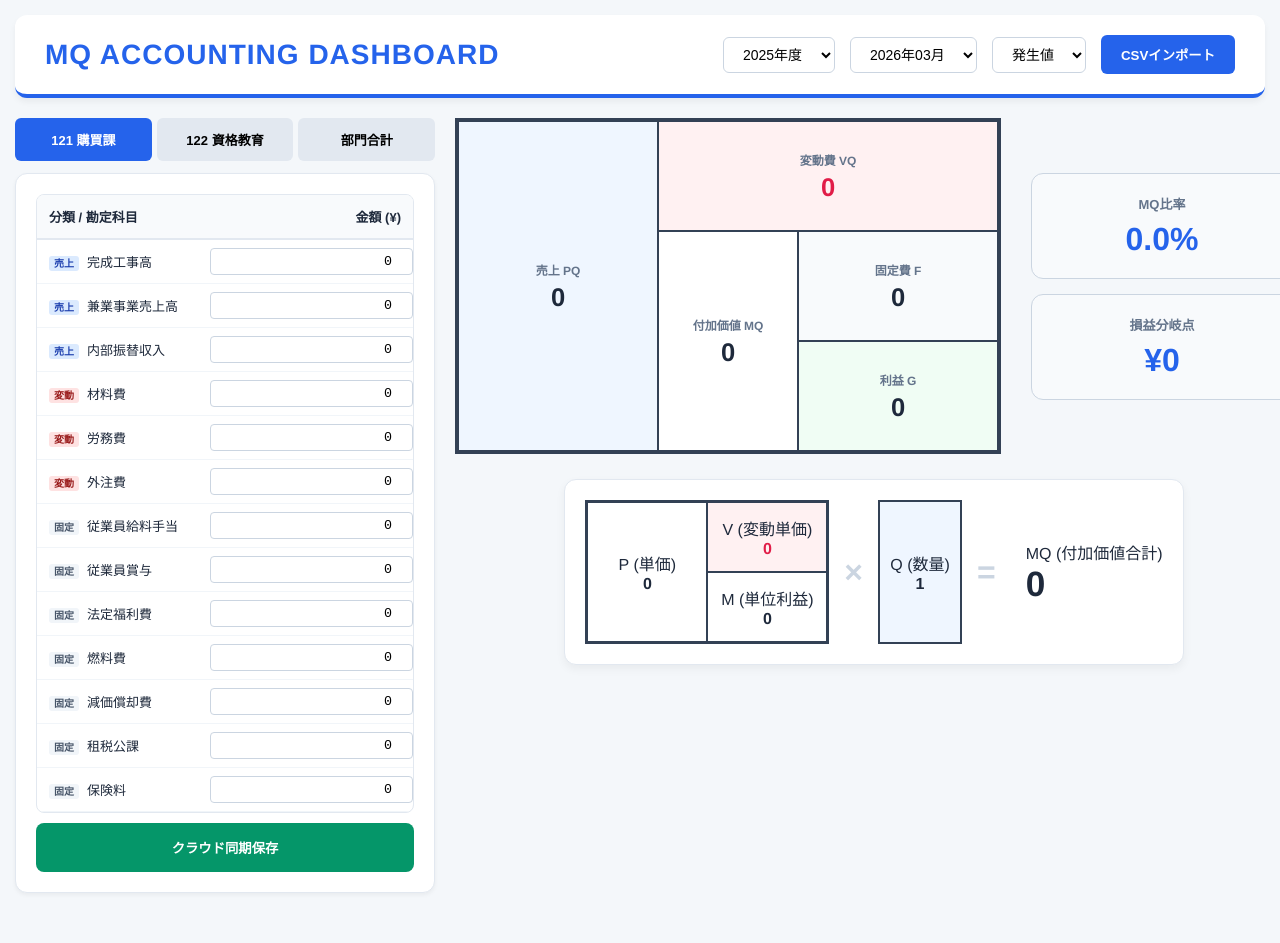
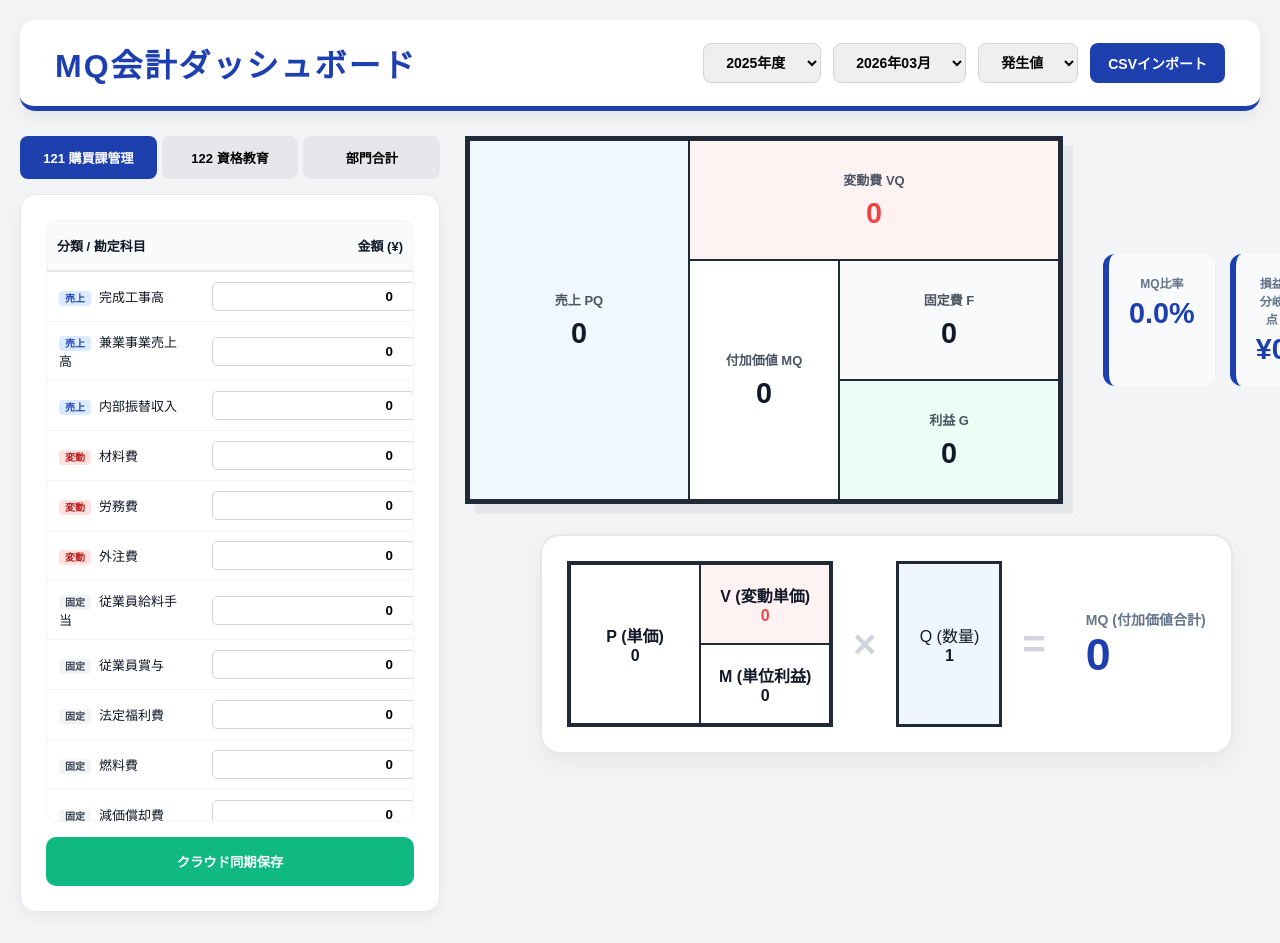
Before and after one commit to YukiHasebe/MQ-Accounting, a plain HTML site: page index.html in a window 1280 px wide. Shown: the top 943 px of the page. Drawn offline with nearby package versions, Linux system fonts and the light colour scheme.

Commit message:
Update index.html

```diff
--- a/index.html
+++ b/index.html
@@ -3,119 +3,114 @@
 <head>
     <meta charset="UTF-8">
     <meta name="viewport" content="width=device-width, initial-scale=1.0">
-    <title>MQ Accounting Dashboard - Copros Executive</title>
+    <title>MQ会計ダッシュボード - 株式会社コプロス</title>
     <script src="https://cdn.jsdelivr.net/npm/chart.js"></script>
     <style>
         :root {
-            --primary: #2563eb;
-            --success: #059669;
-            --danger: #e11d48;
-            --bg: #f4f7fa;
+            --primary: #1e40af;
+            --secondary: #3b82f6;
+            --success: #10b981;
+            --danger: #ef4444;
+            --bg: #f3f4f6;
             --card: #ffffff;
-            --border: #334155;
-            --text: #1e293b;
-            --tag-p: #dbeafe;
-            --tag-v: #fee2e2;
-            --tag-f: #f1f5f9;
+            --border-dark: #1f2937;
+            --text-main: #111827;
         }
 
-        body { font-family: "Helvetica Neue", Arial, sans-serif; background: var(--bg); color: var(--text); margin: 0; padding: 15px; }
-        .container { max-width: 1750px; margin: 0 auto; }
+        body { font-family: "Hiragino Sans", "Meiryo", sans-serif; background: var(--bg); color: var(--text-main); margin: 0; padding: 20px; }
+        .container { max-width: 1800px; margin: 0 auto; }
 
-        /* ヘッダー */
+        /* ヘッダー：プロっぽい重厚感 */
         header {
             display: flex; justify-content: space-between; align-items: center;
-            background: white; padding: 20px 30px; border-radius: 12px; border-bottom: 4px solid var(--primary); margin-bottom: 20px;
-            box-shadow: 0 4px 6px rgba(0,0,0,0.05);
+            background: var(--card); padding: 20px 35px; border-radius: 15px;
+            border-bottom: 5px solid var(--primary); margin-bottom: 25px;
+            box-shadow: 0 4px 15px rgba(0,0,0,0.08);
         }
-        .header-title h1 { margin: 0; font-size: 28px; color: var(--primary); letter-spacing: 1px; }
-        .controls { display: flex; gap: 15px; align-items: center; font-weight: bold; }
-        select { padding: 8px 15px; border-radius: 6px; border: 1px solid #cbd5e1; font-size: 14px; background: #fff; cursor: pointer; }
+        .header-title h1 { margin: 0; font-size: 32px; font-weight: 900; color: var(--primary); letter-spacing: 2px; }
+        .controls { display: flex; gap: 12px; align-items: center; }
+        select, .btn-import { padding: 10px 18px; border-radius: 8px; border: 1px solid #d1d5db; font-weight: bold; font-size: 14px; cursor: pointer; }
+        .btn-import { background: var(--primary); color: white; border: none; transition: 0.2s; }
+        .btn-import:hover { background: #1d4ed8; }
 
-        /* レイアウト */
-        .dashboard-grid { display: grid; grid-template-columns: 420px 1fr 450px; gap: 20px; align-items: start; }
-        .card { background: var(--card); border-radius: 12px; padding: 20px; border: 1px solid #e2e8f0; box-shadow: 0 2px 4px rgba(0,0,0,0.05); }
+        /* 3カラムレイアウト */
+        .dashboard-grid { display: grid; grid-template-columns: 420px 1fr 450px; gap: 25px; }
 
-        /* タブ */
-        .tabs { display: flex; gap: 5px; margin-bottom: 12px; }
-        .tab-btn { flex: 1; padding: 12px; border: none; background: #e2e8f0; cursor: pointer; font-weight: bold; border-radius: 6px; font-size: 13px; transition: 0.2s; }
+        .card { background: var(--card); border-radius: 15px; padding: 25px; border: 1px solid #e5e7eb; box-shadow: 0 5px 15px rgba(0,0,0,0.05); }
+
+        /* 左側：PLテーブル */
+        .tabs { display: flex; gap: 5px; margin-bottom: 15px; }
+        .tab-btn { flex: 1; padding: 12px; border: none; background: #e5e7eb; cursor: pointer; font-weight: 800; border-radius: 8px; font-size: 13px; }
         .tab-btn.active { background: var(--primary); color: white; }
+        .pl-scroll { max-height: 600px; overflow-y: auto; border: 1px solid #f3f4f6; border-radius: 10px; }
+        table { width: 100%; border-collapse: collapse; font-size: 13px; }
+        th { position: sticky; top: 0; background: #f9fafb; padding: 15px 10px; text-align: left; border-bottom: 2px solid #e5e7eb; z-index: 10; }
+        td { padding: 10px 12px; border-bottom: 1px solid #f3f4f6; }
+        input[type="number"] { width: 100%; border: 1px solid #d1d5db; padding: 6px; border-radius: 5px; text-align: right; font-weight: bold; }
+
+        .tag { font-size: 10px; padding: 2px 6px; border-radius: 4px; font-weight: 900; margin-right: 8px; }
+        .tag-p { background: #dbeafe; color: #1e40af; }
+        .tag-v { background: #fee2e2; color: #b91c1c; }
+        .tag-f { background: #f3f4f6; color: #374151; }
 
         /* 中央：巨大MQ図 */
-        .main-visual { display: flex; flex-direction: column; align-items: center; gap: 25px; }
-        .mq-table-large {
-            display: grid; grid-template-columns: 200px 140px 200px;
-            grid-template-rows: repeat(3, 110px); border: 3px solid var(--border); background: white;
+        .main-mq-area { display: flex; flex-direction: column; align-items: center; gap: 30px; }
+        .mq-visual-box {
+            display: grid; grid-template-columns: 220px 150px 220px;
+            grid-template-rows: repeat(3, 120px); border: 4px solid var(--border-dark); background: white;
+            box-shadow: 10px 10px 0px rgba(0,0,0,0.05);
         }
-        .mq-cell { border: 1px solid var(--border); display: flex; flex-direction: column; justify-content: center; align-items: center; text-align: center; }
-        .mq-cell span { font-size: 12px; font-weight: bold; color: #64748b; margin-bottom: 5px; }
-        .mq-cell strong { font-size: 1.6rem; }
+        .mq-c { border: 1px solid var(--border-dark); display: flex; flex-direction: column; justify-content: center; align-items: center; padding: 10px; }
+        .mq-c span { font-size: 13px; font-weight: 900; color: #4b5563; margin-bottom: 8px; }
+        .mq-c strong { font-size: 1.8rem; font-weight: 900; }
 
-        /* 指標：MQ図の横 */
-        .metrics-v { display: flex; flex-direction: column; gap: 15px; }
-        .metric-large { background: #f8fafc; border: 1px solid #cbd5e1; padding: 20px; border-radius: 12px; text-align: center; width: 220px; }
-        .metric-large span { font-size: 13px; color: #64748b; font-weight: bold; }
-        .metric-large strong { display: block; font-size: 2rem; color: var(--primary); margin-top: 8px; }
+        /* PVMQシミュレーター */
+        .pvmq-panel {
+            display: flex; align-items: center; gap: 20px; padding: 25px; background: white;
+            border-radius: 20px; border: 2px solid #e5e7eb; box-shadow: 0 10px 25px rgba(0,0,0,0.05);
+        }
+        .pvm-grid { display: grid; grid-template-columns: 130px 130px; grid-template-rows: 80px 80px; border: 3px solid var(--border-dark); }
+        .pvm-c { border: 1px solid var(--border-dark); display: flex; flex-direction: column; justify-content: center; align-items: center; font-weight: 900; }
+        .q-c { border: 3px solid var(--border-dark); width: 100px; height: 160px; display: flex; flex-direction: column; justify-content: center; align-items: center; background: #eff6ff; }
+        .symbol { font-size: 40px; font-weight: 900; color: #d1d5db; }
 
-        /* PVMQ構造 */
-        .pvmq-executive { display: flex; align-items: center; gap: 15px; padding: 20px; background: #fff; border: 1px solid #e2e8f0; border-radius: 12px; width: fit-content; box-shadow: 0 4px 10px rgba(0,0,0,0.05); }
-        .pvm-grid { display: grid; grid-template-columns: 120px 120px; grid-template-rows: 70px 70px; border: 2px solid var(--border); }
-        .pvm-c { border: 1px solid var(--border); display: flex; flex-direction: column; justify-content: center; align-items: center; background: white; }
-        .q-c { border: 2px solid var(--border); width: 80px; height: 140px; display: flex; flex-direction: column; justify-content: center; align-items: center; background: #eff6ff; }
+        /* 重要指標カード */
+        .kpi-grid { display: grid; grid-template-columns: 1fr 1fr; gap: 15px; width: 100%; }
+        .kpi-card { background: #f8fafc; padding: 20px; border-radius: 12px; border-left: 6px solid var(--primary); text-align: center; }
+        .kpi-card span { font-size: 12px; font-weight: bold; color: #64748b; }
+        .kpi-card strong { display: block; font-size: 1.8rem; color: var(--primary); margin-top: 5px; }
 
-        /* 科目テーブル */
-        .pl-scroll { max-height: 650px; overflow-y: auto; border: 1px solid #e2e8f0; border-radius: 8px; }
-        table { width: 100%; border-collapse: collapse; font-size: 13px; }
-        th { position: sticky; top: 0; background: #f8fafc; padding: 12px; text-align: left; border-bottom: 2px solid #e2e8f0; z-index: 10; }
-        td { padding: 8px 12px; border-bottom: 1px solid #f1f5f9; }
-        .tag { font-size: 10px; padding: 2px 5px; border-radius: 3px; font-weight: bold; margin-right: 8px; }
-        .tag-p { background: var(--tag-p); color: #1e40af; }
-        .tag-v { background: var(--tag-v); color: #991b1b; }
-        .tag-f { background: var(--tag-f); color: #475569; }
-        input[type="number"] { width: 100%; border: 1px solid #cbd5e1; padding: 5px; border-radius: 4px; text-align: right; font-family: monospace; }
-
-        /* 講習数入力 */
-        .q-panel { display: grid; grid-template-columns: repeat(5, 1fr); gap: 8px; background: #eff6ff; padding: 12px; border-radius: 8px; margin-bottom: 15px; border: 1px solid #bfdbfe; }
-        .q-panel label { font-size: 10px; font-weight: bold; display: block; text-align: center; color: var(--primary); }
-        .q-panel input { width: 90%; font-weight: bold; text-align: center; display: block; margin: 3px auto; border: 1px solid #bfdbfe; }
-
-        .btn-import { background: var(--primary); color: white; border: none; padding: 10px 20px; border-radius: 6px; cursor: pointer; font-weight: bold; }
+        /* Q入力パネル */
+        .q-entry { display: grid; grid-template-columns: repeat(5, 1fr); gap: 10px; background: #f0f9ff; padding: 15px; border-radius: 10px; margin-bottom: 15px; border: 1px solid #bae6fd; }
+        .q-entry label { font-size: 11px; font-weight: 900; color: #0369a1; text-align: center; display: block; }
+        .q-entry input { width: 90%; text-align: center; font-weight: bold; border-radius: 4px; border: 1px solid #7dd3fc; margin-top: 5px; }
     </style>
 </head>
 <body>
 
 <div class="container">
     <header>
-        <div class="header-title">
-            <h1>MQ ACCOUNTING DASHBOARD</h1>
-        </div>
+        <div class="header-title"><h1>MQ会計ダッシュボード</h1></div>
         <div class="controls">
-            <select id="yearSel" onchange="calculate()">
-                <option value="2025">2025年度</option><option value="2024">2024年度</option>
-                <option value="2023">2023年度</option><option value="2022">2022年度</option>
-            </select>
-            <select id="monthSel" onchange="calculate()">
-                <option value="3">2026年03月</option><option value="4">2026年04月</option>
-            </select>
-            <select id="calcType" onchange="calculate()">
-                <option value="発生">発生値</option><option value="累計">累計値</option>
-            </select>
+            <select id="yearSel" onchange="calculate()"><option>2025年度</option><option>2024年度</option></select>
+            <select id="monthSel" onchange="calculate()"><option value="3">2026年03月</option></select>
+            <select id="calcType" onchange="calculate()"><option value="発生">発生値</option><option value="累計">累計値</option></select>
             <button class="btn-import" onclick="document.getElementById('csvIn').click()">CSVインポート</button>
             <input type="file" id="csvIn" style="display:none" accept=".csv">
         </div>
     </header>
 
     <div class="dashboard-grid">
-        <!-- 左：科目データ -->
+        <!-- 左：詳細データ -->
         <section>
             <div class="tabs">
-                <button class="tab-btn active" onclick="setDept('121', this)">121 購買課</button>
+                <button class="tab-btn active" onclick="setDept('121', this)">121 購買課管理</button>
                 <button class="tab-btn" onclick="setDept('122', this)">122 資格教育</button>
                 <button class="tab-btn" onclick="setDept('Total', this)">部門合計</button>
             </div>
             <div class="card">
                 <div id="q-area" style="display:none;">
-                    <div class="q-panel">
+                    <div class="q-entry">
                         <div><label>玉掛</label><input type="number" class="qin" value="32" oninput="calculate()"></div>
                         <div><label>クレーン</label><input type="number" class="qin" value="15" oninput="calculate()"></div>
                         <div><label>フォーク</label><input type="number" class="qin" value="60" oninput="calculate()"></div>
@@ -129,49 +124,52 @@
                         <tbody id="pl-body"></tbody>
                     </table>
                 </div>
-                <button style="background:var(--success); color:white; border:none; padding:15px; width:100%; border-radius:8px; font-weight:bold; margin-top:10px; cursor:pointer;" onclick="alert('クラウド保存しました')">
+                <button style="background:var(--success); color:white; border:none; padding:15px; width:100%; border-radius:10px; font-weight:900; margin-top:15px; cursor:pointer;" onclick="alert('Firebaseに同期しました')">
                     クラウド同期保存
                 </button>
             </div>
         </section>
 
-        <!-- 中央：大型MQ図 -->
-        <section class="main-visual">
-            <div style="display: flex; gap: 30px; align-items: center;">
-                <div class="mq-table-large">
-                    <div class="mq-cell" style="grid-row: span 3; background:#eff6ff;"><span>売上 PQ</span><strong id="m-pq">0</strong></div>
-                    <div class="mq-cell" style="grid-column: span 2; background:#fff1f2;"><span>変動費 VQ</span><strong id="m-vq" style="color:var(--danger)">0</strong></div>
-                    <div class="mq-cell" style="grid-row: span 2; background:#ffffff;"><span>付加価値 MQ</span><strong id="m-mq">0</strong></div>
-                    <div class="mq-cell" style="background:#f8fafc;"><span>固定費 F</span><strong id="m-f">0</strong></div>
-                    <div class="mq-cell" id="g-box"><span>利益 G</span><strong id="m-g">0</strong></div>
+        <!-- 中央：メインビジュアル -->
+        <section class="main-mq-area">
+            <div style="display: flex; gap: 40px; align-items: center;">
+                <div class="mq-visual-box">
+                    <div class="mq-c" style="grid-row: span 3; background:#f0f7ff;"><span>売上 PQ</span><strong id="m-pq">0</strong></div>
+                    <div class="mq-c" style="grid-column: span 2; background:#fef2f2;"><span>変動費 VQ</span><strong id="m-vq" style="color:var(--danger)">0</strong></div>
+                    <div class="mq-c" style="grid-row: span 2; background:#ffffff;"><span>付加価値 MQ</span><strong id="m-mq">0</strong></div>
+                    <div class="mq-c" style="background:#f9fafb;"><span>固定費 F</span><strong id="m-f">0</strong></div>
+                    <div class="mq-c" id="g-box"><span>利益 G</span><strong id="m-g">0</strong></div>
                 </div>
-                <div class="metrics-v">
-                    <div class="metric-large"><span>MQ比率</span><strong id="id-ratio">0%</strong></div>
-                    <div class="metric-large"><span>損益分岐点</span><strong id="id-be">¥0</strong></div>
+                <div class="kpi-grid">
+                    <div class="kpi-card"><span>MQ比率</span><strong id="id-ratio">0%</strong></div>
+                    <div class="kpi-card"><span>損益分岐点</span><strong id="id-be">¥0</strong></div>
                 </div>
             </div>
 
-            <!-- PVMQ構造 -->
-            <div class="pvmq-executive">
+            <!-- PVMQシミュレーター -->
+            <div class="pvmq-panel">
                 <div class="pvm-grid">
                     <div class="pvm-c" style="grid-row: span 2;"><span>P (単価)</span><strong id="v-p">0</strong></div>
-                    <div class="pvm-c" style="background:#fff1f2;"><span>V (変動単価)</span><strong id="v-v" style="color:var(--danger)">0</strong></div>
+                    <div class="pvm-c" style="background:#fef2f2;"><span>V (変動単価)</span><strong id="v-v" style="color:var(--danger)">0</strong></div>
                     <div class="pvm-c"><span>M (単位利益)</span><strong id="v-m">0</strong></div>
                 </div>
-                <div style="font-size:32px; font-weight:bold; color:#cbd5e1;">×</div>
+                <div class="symbol">×</div>
                 <div class="q-c"><span>Q (数量)</span><strong id="v-q">0</strong></div>
-                <div style="font-size:32px; font-weight:bold; color:#cbd5e1;">=</div>
-                <div style="padding-left:15px;"><span>MQ (付加価値合計)</span><br><strong style="font-size:2.2rem;" id="v-mq">0</strong></div>
+                <div class="symbol">=</div>
+                <div style="padding-left:20px;">
+                    <span style="font-size:14px; font-weight:900; color:#64748b;">MQ (付加価値合計)</span><br>
+                    <strong style="font-size:2.8rem; color:var(--primary);" id="v-mq">0</strong>
+                </div>
             </div>
         </section>
 
-        <!-- 右：利益構造推移グラフ -->
+        <!-- 右：グラフ -->
         <section>
-            <div class="card" style="height: 400px; margin-bottom: 20px;">
-                <canvas id="structureChart"></canvas>
+            <div class="card" style="margin-bottom: 25px;">
+                <canvas id="structureChart" height="300"></canvas>
             </div>
-            <div class="card" style="height: 350px;">
-                <canvas id="profitLineChart"></canvas>
+            <div class="card">
+                <canvas id="profitLineChart" height="250"></canvas>
             </div>
         </section>
     </div>
@@ -207,8 +205,7 @@
     }
 
     function calculate() {
-        const year = document.getElementById('yearSel').value;
-        const month = document.getElementById('monthSel').value;
+        const year = "2025", month = "3";
         let pq = 0, vq = 0, f = 0;
         const plBody = document.getElementById('pl-body');
         plBody.innerHTML = '';
@@ -216,10 +213,10 @@
         masterAccounts.forEach(acc => {
             let val = dbData[`${year}-${month}-${currentDept}-${acc.name}`] || 0;
             if(acc.type === "P") pq += val; else if(acc.type === "V") vq += val; else f += val;
-            const tr = document.createElement('tr');
             const tagClass = acc.type === "P" ? "tag-p" : (acc.type === "V" ? "tag-v" : "tag-f");
             const tagLabel = acc.type === "P" ? "売上" : (acc.type === "V" ? "変動" : "固定");
-            tr.innerHTML = `<td><span class="tag ${tagClass}">${tagLabel}</span>${acc.name}</td><td><input type="number" value="${val}" onchange="manualEdit('${acc.name}', this.value)"></td>`;
+            const tr = document.createElement('tr');
+            tr.innerHTML = `<td><span class="tag ${tagClass}">${tagLabel}</span>${acc.name}</td><td><input type="number" value="${val}" onchange="dbData['${year}-${month}-${currentDept}-${acc.name}']=parseInt(this.value);calculate();"></td>`;
             plBody.appendChild(tr);
         });
 
@@ -236,7 +233,7 @@
         document.getElementById('m-mq').innerText = mq.toLocaleString();
         document.getElementById('m-f').innerText = f.toLocaleString();
         document.getElementById('m-g').innerText = g.toLocaleString();
-        document.getElementById('g-box').style.background = g >= 0 ? '#f0fdf4' : '#fff1f2';
+        document.getElementById('g-box').style.background = g >= 0 ? '#ecfdf5' : '#fef2f2';
 
         document.getElementById('v-p').innerText = Math.round(p).toLocaleString();
         document.getElementById('v-v').innerText = Math.round(v).toLocaleString();
@@ -249,15 +246,8 @@
         updateCharts(pq, vq, f, g);
     }
 
-    function manualEdit(accName, val) {
-        const year = document.getElementById('yearSel').value;
-        const month = document.getElementById('monthSel').value;
-        dbData[`${year}-${month}-${currentDept}-${accName}`] = parseInt(val) || 0;
-        calculate();
-    }
-
     function applyCSV(rows) {
-        const year = "2025"; const month = "3";
+        const year = "2025", month = "3";
         rows.forEach(row => {
             const name = row[1];
             if(masterAccounts.some(a => a.name === name)) {
@@ -271,31 +261,27 @@
     function updateCharts(pq, vq, f, g) {
         if(charts.st) charts.st.destroy();
         if(charts.pr) charts.pr.destroy();
-
-        // 利益の構造推移（積み上げ棒グラフ）
         charts.st = new Chart(document.getElementById('structureChart'), {
             type: 'bar',
             data: {
-                labels: ['2022年度', '2023年度', '2024年度', '2025年度'],
+                labels: ['2022', '2023', '2024', '2025'],
                 datasets: [
-                    { label: 'G (利益)', data: [1187054, 631692, 1310425, g], backgroundColor: '#60a5fa' },
-                    { label: 'F (固定費)', data: [540000, 600000, 540000, f], backgroundColor: '#f472b6' },
-                    { label: 'VQ (変動費)', data: [1102479, 1117585, 1355990, vq], backgroundColor: '#3b82f6' }
+                    { label: '利益(G)', data: [1187054, 631692, 1310425, g], backgroundColor: '#60a5fa' },
+                    { label: '固定費(F)', data: [540000, 600000, 540000, f], backgroundColor: '#f472b6' },
+                    { label: '変動費(VQ)', data: [1102479, 1117585, 1355990, vq], backgroundColor: '#3b82f6' }
                 ]
             },
-            options: { responsive: true, scales: { x: { stacked: true }, y: { stacked: true } }, plugins: { title: { display: true, text: '利益の構造推移 (PQ = VQ + F + G)' } } }
+            options: { responsive: true, scales: { x: { stacked: true }, y: { stacked: true } }, plugins: { title: { display: true, text: '利益構造推移 (P=V+F+G)' } } }
         });
-
         charts.pr = new Chart(document.getElementById('profitLineChart'), {
             type: 'line',
             data: {
                 labels: ['2022', '2023', '2024', '2025'],
-                datasets: [{ label: '利益(G)推移', data: [1187054, 631692, 1310425, g], borderColor: '#059669', tension: 0.1 }]
+                datasets: [{ label: '利益トレンド', data: [1187054, 631692, 1310425, g], borderColor: '#059669', tension: 0.1 }]
             },
-            options: { plugins: { title: { display: true, text: '純利益トレンド' } } }
+            options: { plugins: { title: { display: true, text: '純利益の推移' } } }
         });
     }
-
     calculate();
 </script>
 
```
